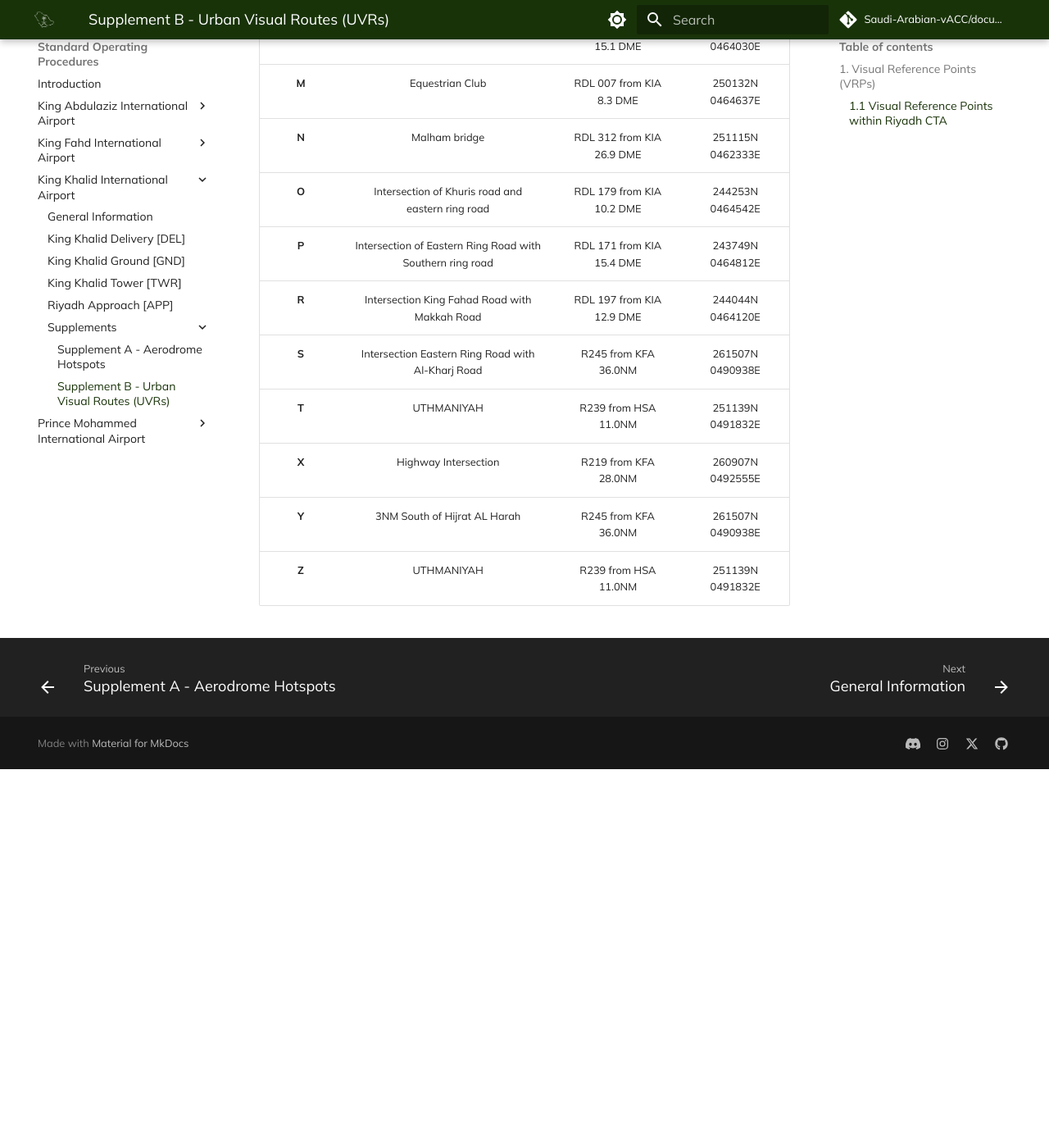
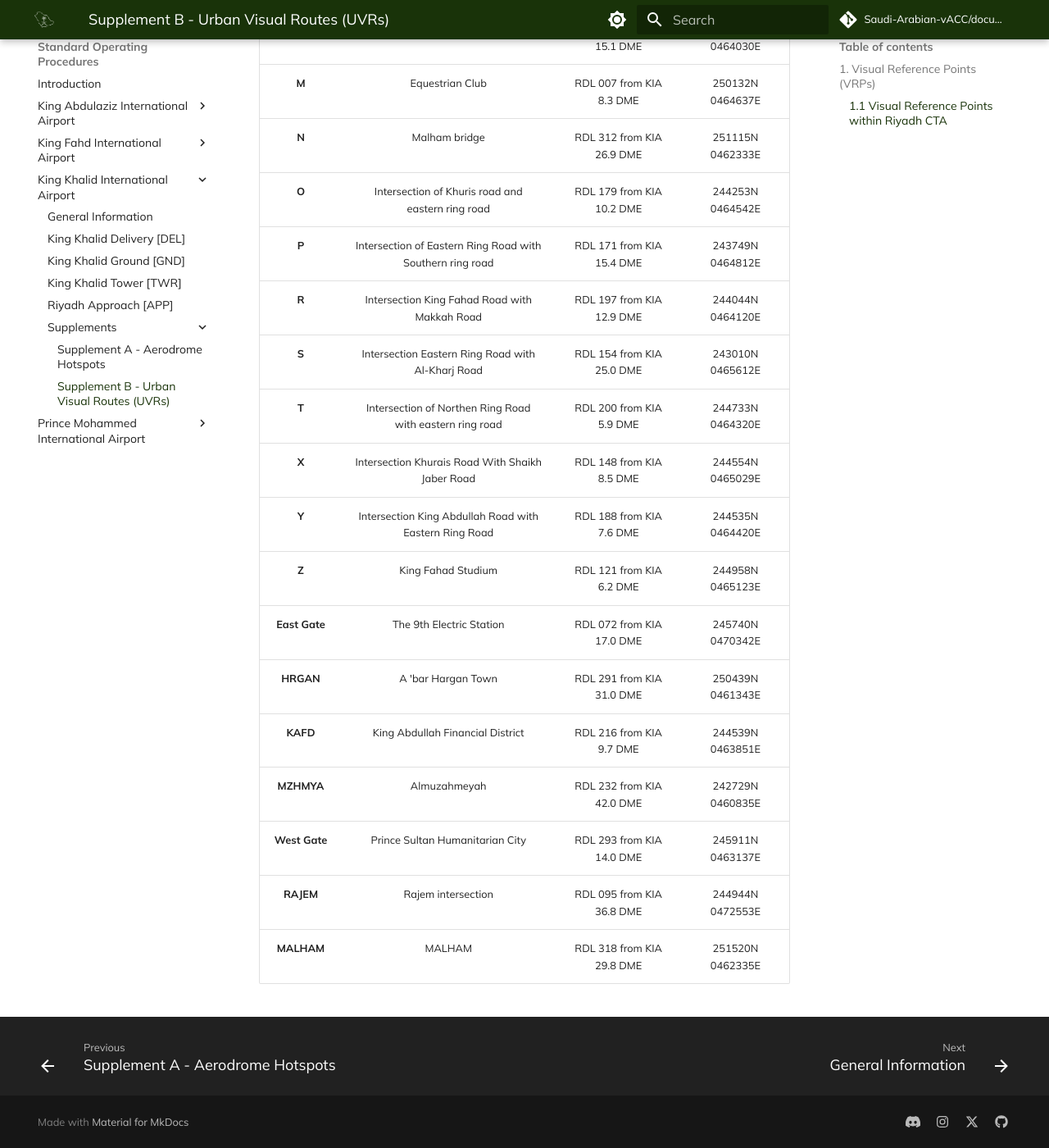
Before and after one commit to Saudi-Arabian-vACC/Documentation-Site, an MkDocs documentation site: the page built from docs/Standard Operating Procedures/King Khalid International Airport/Supplements/uvrs.md, in a window 1280 px wide and 1400 px high, scrolled down 1011 px. Shown: the whole window at 82% size. Built offline with MkDocs 1.6.1 and Material for MkDocs 9.7.7, drawn with Linux system fonts in a browser that asks for light colours; comment, search, counter and statistics services are not loaded; before the commit the page ends 1949 px from its top, so only the background shows below that.

Commit message:
Update uvrs.md

```diff
--- a/docs/Standard Operating Procedures/King Khalid International Airport/Supplements/uvrs.md
+++ b/docs/Standard Operating Procedures/King Khalid International Airport/Supplements/uvrs.md
@@ -12,21 +12,28 @@
 
 |    **Ident**    |                  **Location Geographic**                |  **Radial and distance** | **Coordinates**  |
 |:---------------:|:-------------------------------------------------------:|:------------------------:|:----------------:|
-|      **A**      |                    Kuzam Residential                    | RDL 298 from KIA 6.8 DME | 243623N 0463831E |8
-|      **B**      |    Intersection Special Forces Road with king Fahad     | RDL 267 from KIA 9.5 DME | 245305N 0463504E |8
-|      **C**      |      Intersection king Salma Road with king Fahad       | RDL 243 from KIA 8.7 DME | 244936N 0463651E |8
-|      **D**      |                     Salbuok Bridge                      | RDL 303 from KIA 17.0 DME| 250315N 0463004E |8
-|      **H**      |                     Al Rajhi Mosque                     | RDL 176 from KIA 19.0 DME| 244037N 0464644E |8
-|      **J**      |                        Janadeiyah                       | RDL 030 from KIA 5.0 DME | 245715N 0464818E |8
-|      **K**      |                       Khuzam Oasis                      | RDL 345 from KIA 11.6 DME| 250435N 0464247E |8
-|      **L**      |                      Thumamah Road                      | RDL 342 from KIA 15.1 DME| 250737N 0464030E |8
-|      **M**      |                     Equestrian Club                     | RDL 007 from KIA 8.3 DME | 250132N 0464637E |8
-|      **N**      |                      Malham bridge                      | RDL 312 from KIA 26.9 DME| 251115N 0462333E |8
-|      **O**      |    Intersection of Khuris road and eastern ring road    | RDL 179 from KIA 10.2 DME| 244253N 0464542E |8
-|      **P**      |Intersection of Eastern Ring Road with Southern ring road| RDL 171 from KIA 15.4 DME| 243749N 0464812E |8
-|      **R**      |      Intersection King Fahad Road with Makkah Road      | RDL 197 from KIA 12.9 DME| 244044N 0464120E |8
-|      **S**      |    Intersection Eastern Ring Road with Al-Kharj Road    |   R245 from KFA 36.0NM   | 261507N 0490938E |
-|      **T**      |                        UTHMANIYAH                       |   R239 from HSA 11.0NM   | 251139N 0491832E |
-|      **X**      |                    Highway Intersection                 |   R219 from KFA 28.0NM   | 260907N 0492555E |
-|      **Y**      |                3NM South of Hijrat AL Harah             |   R245 from KFA 36.0NM   | 261507N 0490938E |
-|      **Z**      |                        UTHMANIYAH                       |   R239 from HSA 11.0NM   | 251139N 0491832E |
+|      **A**      |                    Kuzam Residential                    | RDL 298 from KIA 6.8 DME | 243623N 0463831E |
+|      **B**      |    Intersection Special Forces Road with king Fahad     | RDL 267 from KIA 9.5 DME | 245305N 0463504E |
+|      **C**      |      Intersection king Salma Road with king Fahad       | RDL 243 from KIA 8.7 DME | 244936N 0463651E |
+|      **D**      |                     Salbuok Bridge                      | RDL 303 from KIA 17.0 DME| 250315N 0463004E |
+|      **H**      |                     Al Rajhi Mosque                     | RDL 176 from KIA 19.0 DME| 244037N 0464644E |
+|      **J**      |                        Janadeiyah                       | RDL 030 from KIA 5.0 DME | 245715N 0464818E |
+|      **K**      |                       Khuzam Oasis                      | RDL 345 from KIA 11.6 DME| 250435N 0464247E |
+|      **L**      |                      Thumamah Road                      | RDL 342 from KIA 15.1 DME| 250737N 0464030E |
+|      **M**      |                     Equestrian Club                     | RDL 007 from KIA 8.3 DME | 250132N 0464637E |
+|      **N**      |                      Malham bridge                      | RDL 312 from KIA 26.9 DME| 251115N 0462333E |
+|      **O**      |    Intersection of Khuris road and eastern ring road    | RDL 179 from KIA 10.2 DME| 244253N 0464542E |
+|      **P**      |Intersection of Eastern Ring Road with Southern ring road| RDL 171 from KIA 15.4 DME| 243749N 0464812E |
+|      **R**      |      Intersection King Fahad Road with Makkah Road      | RDL 197 from KIA 12.9 DME| 244044N 0464120E |
+|      **S**      |    Intersection Eastern Ring Road with Al-Kharj Road    | RDL 154 from KIA 25.0 DME| 243010N 0465612E |
+|      **T**      |Intersection of Northen Ring Road with eastern ring road | RDL 200 from KIA 5.9 DME | 244733N 0464320E |
+|      **X**      |     Intersection Khurais Road With Shaikh Jaber Road    | RDL 148 from KIA 8.5 DME | 244554N 0465029E |
+|      **Y**      |  Intersection King Abdullah Road with Eastern Ring Road | RDL 188 from KIA 7.6 DME | 244535N 0464420E |
+|      **Z**      |                    King Fahad Studium                   | RDL 121 from KIA 6.2 DME | 244958N 0465123E |
+|  **East Gate**  |                 The 9th Electric Station                | RDL 072 from KIA 17.0 DME| 245740N 0470342E |
+|    **HRGAN**    |                   A 'bar Hargan Town                    | RDL 291 from KIA 31.0 DME| 250439N 0461343E |
+|     **KAFD**    |             King Abdullah Financial District            | RDL 216 from KIA 9.7 DME | 244539N 0463851E |
+|    **MZHMYA**   |                       Almuzahmeyah                      | RDL 232 from KIA 42.0 DME| 242729N 0460835E |
+|  **West Gate**  |             Prince Sultan Humanitarian City             | RDL 293 from KIA 14.0 DME| 245911N 0463137E |
+|    **RAJEM**    |                   Rajem intersection                    | RDL 095 from KIA 36.8 DME| 244944N 0472553E |
+|    **MALHAM**   |                          MALHAM                         | RDL 318 from KIA 29.8 DME| 251520N 0462335E |
```
